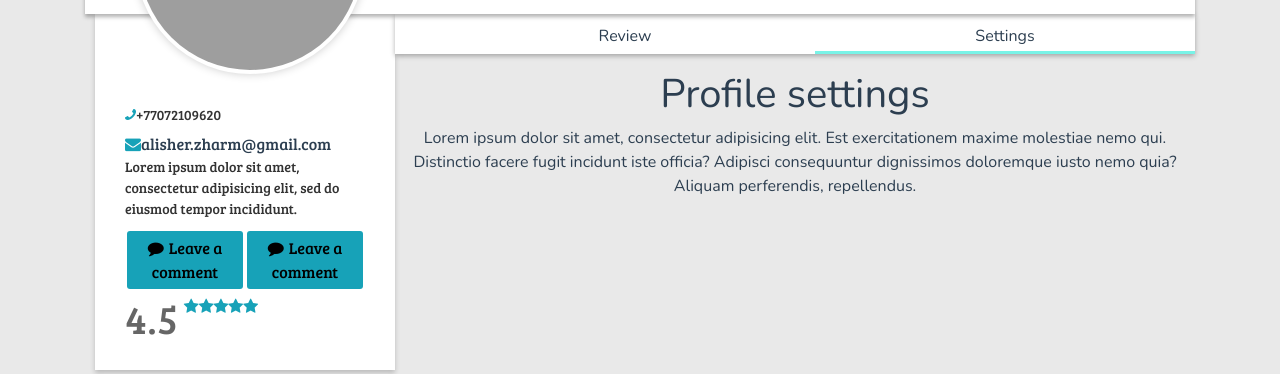
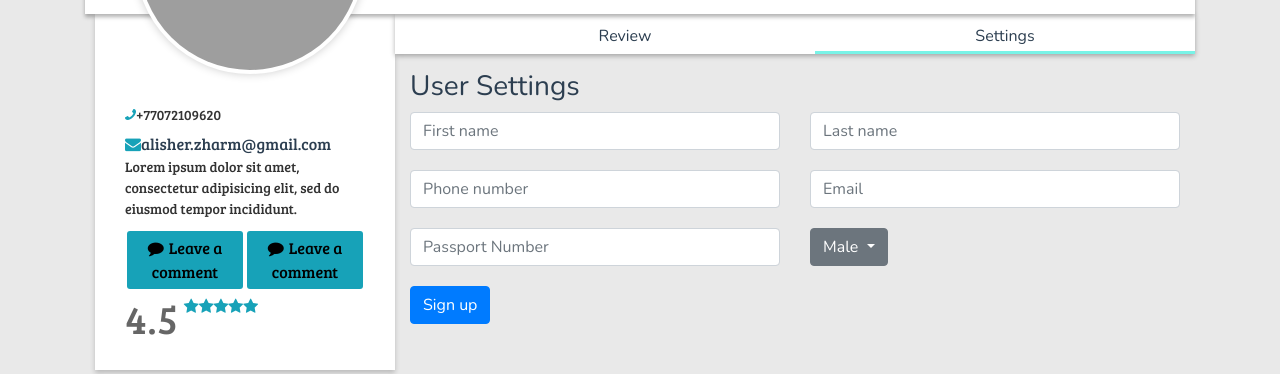
Before and after one commit to HeyGo-Project/HeyGo-Frontend, a Vue app: page /profile in a window 1280 px wide. Both pictures are taken after a click on the item "Settings". Shown: the part 276-650 px from the top of the page. Built offline with nearby package versions, Linux system fonts and the light colour scheme; grey boxes are pictures that could not be loaded.

Commit message:
added user profile settings

```diff
--- a/src/sections/profile/Settings.vue
+++ b/src/sections/profile/Settings.vue
@@ -1,12 +1,39 @@
 <template>
-  <div class="profile-settings">
-    <h1>Profile settings</h1>
-    <p>
-      Lorem ipsum dolor sit amet, consectetur adipisicing elit. Est
-      exercitationem maxime molestiae nemo qui. Distinctio facere fugit
-      incidunt iste officia? Adipisci consequuntur dignissimos
-      doloremque iusto nemo quia? Aliquam perferendis, repellendus.
-    </p>
+  <div class="profile-settings container h-100">
+    <h3 style="alignment: center">User Settings</h3>
+
+    <form>
+      <div class="row">
+        <div class="col-md-6">
+          <input type="text" class="form-control" placeholder="First name">
+        </div>
+        <div class="col-md-6">
+          <input type="text" class="form-control" placeholder="Last name">
+        </div>
+        <div class="col-md-6">
+          <input type="text" class="form-control" placeholder="Phone number">
+        </div>
+        <div class="col-md-6">
+          <input type="text" class="form-control" placeholder="Email" >
+        </div>
+        <div class="col-md-6">
+          <input type="text" class="form-control" placeholder="Passport Number">
+        </div>
+
+        <div class="dropdown col-md-6">
+          <button class="btn btn-secondary dropdown-toggle" type="button" id="dropdownMenuButton" data-toggle="dropdown" aria-haspopup="true" aria-expanded="false">
+           Male
+          </button>
+          <div class="dropdown-menu" aria-labelledby="dropdownMenuButton">
+            <a class="dropdown-item" href="#">Female</a>
+            <a class="dropdown-item" href="#">Other</a>
+          </div>
+        </div>
+      </div>
+    </form>
+    <button class="updateProfile btn btn-primary ">
+      Sign up
+    </button>
   </div>
 </template>
 
@@ -18,6 +45,24 @@ export default {
 
 <style scoped lang="scss">
 .profile-settings{
-  text-align: center;
+  alignment: center;
+  width: 800px;
+}
+.col-md-6{
+  margin-bottom: 20px;
+}
+
+@media (max-width: 400px) {
+  .profile-settings{
+    width: 300px;
+  }
+  .dropdown{
+    margin-left: 90px;
+  }
+  .updateProfile{
+    alignment: center;
+    margin-bottom: 10px;
+    margin-left: 90px;
+  }
 }
 </style>
```
Also changed, not shown: src/views/Profile.vue (line endings or trailing spaces).
